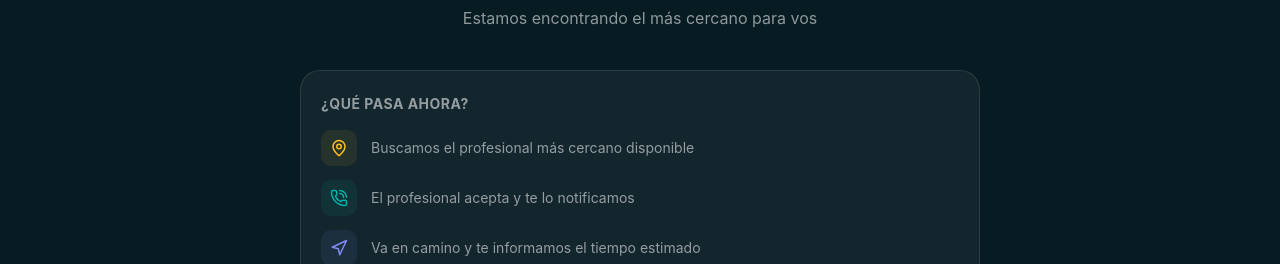
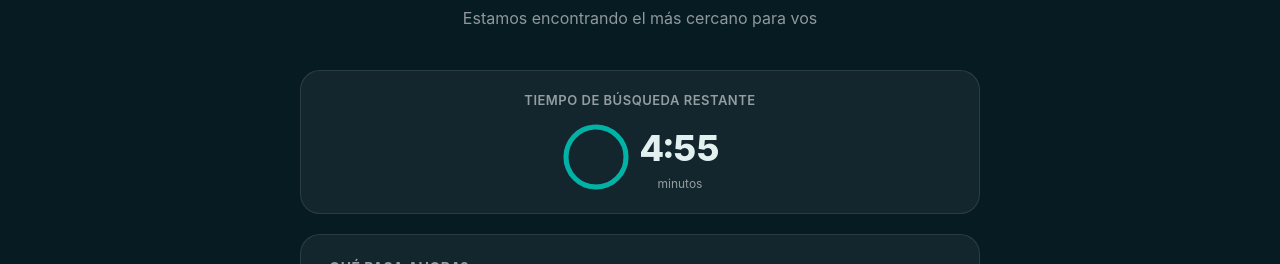
Before and after one commit to facu1391/DocYA, a Next.js app: page /pedir/buscando in a window 1280 px wide. Shown: the part 323-587 px from the top of the page. Built offline with nearby package versions, Linux system fonts and the light colour scheme; no server answers.

Commit message:
Pedir: enfermeria sin filtro, mini mapa en direccion, countdown 5 min en buscando

```diff
--- a/src/components/pedir/BuscandoScreen.tsx
+++ b/src/components/pedir/BuscandoScreen.tsx
@@ -49,8 +49,10 @@ export default function BuscandoScreen() {
   const [data, setData]               = useState<ConsultaData | null>(null);
   const [cancelando, setCancelando]   = useState(false);
   const [dots, setDots]               = useState(".");
-  const pollRef = useRef<ReturnType<typeof setInterval> | null>(null);
-  const dotsRef = useRef<ReturnType<typeof setInterval> | null>(null);
+  const [countdown, setCountdown]     = useState(300); // 5 minutos
+  const pollRef     = useRef<ReturnType<typeof setInterval> | null>(null);
+  const dotsRef     = useRef<ReturnType<typeof setInterval> | null>(null);
+  const countRef    = useRef<ReturnType<typeof setInterval> | null>(null);
 
   const dark   = true;
   const bg     = "#071b22";
@@ -83,9 +85,21 @@ export default function BuscandoScreen() {
     fetchEstado();
     pollRef.current = setInterval(fetchEstado, 3000);
     dotsRef.current = setInterval(() => setDots(d => d.length >= 3 ? "." : d + "."), 600);
+    // Countdown solo en pendiente
+    countRef.current = setInterval(() => {
+      setCountdown(c => {
+        if (c <= 1) {
+          if (countRef.current) clearInterval(countRef.current);
+          return 0;
+        }
+        return c - 1;
+      });
+    }, 1000);
+
     return () => {
       if (pollRef.current) clearInterval(pollRef.current);
       if (dotsRef.current) clearInterval(dotsRef.current);
+      if (countRef.current) clearInterval(countRef.current);
     };
   }, [fetchEstado]);
 
@@ -168,6 +182,49 @@ export default function BuscandoScreen() {
           </div>
         )}
 
+        {/* COUNTDOWN (solo en pendiente) */}
+        {esPendiente && (
+          <div style={{ background: surface, border: `1px solid ${border}`, borderRadius: 20, padding: "20px", marginBottom: 20, textAlign: "center" }}>
+            {countdown > 0 ? (
+              <>
+                <p style={{ fontSize: 13, color: muted, marginBottom: 10, fontWeight: 600, textTransform: "uppercase", letterSpacing: "0.5px" }}>
+                  Tiempo de búsqueda restante
+                </p>
+                <div style={{ display: "flex", alignItems: "center", justifyContent: "center", gap: 8 }}>
+                  {/* Barra de progreso circular */}
+                  <svg width="72" height="72" viewBox="0 0 72 72" style={{ transform: "rotate(-90deg)" }}>
+                    <circle cx="36" cy="36" r="30" fill="none" stroke="rgba(255,255,255,0.08)" strokeWidth="5" />
+                    <circle
+                      cx="36" cy="36" r="30" fill="none"
+                      stroke={tipoCfg.color}
+                      strokeWidth="5"
+                      strokeDasharray={`${2 * Math.PI * 30}`}
+                      strokeDashoffset={`${2 * Math.PI * 30 * (1 - countdown / 300)}`}
+                      strokeLinecap="round"
+                      style={{ transition: "stroke-dashoffset 1s linear" }}
+                    />
+                  </svg>
+                  <div>
+                    <p style={{ fontSize: 36, fontWeight: 800, fontVariantNumeric: "tabular-nums", margin: 0, color: text }}>
+                      {Math.floor(countdown / 60)}:{String(countdown % 60).padStart(2, "0")}
+                    </p>
+                    <p style={{ fontSize: 12, color: muted, margin: 0 }}>minutos</p>
+                  </div>
+                </div>
+              </>
+            ) : (
+              <div style={{ padding: "8px 0" }}>
+                <p style={{ fontWeight: 700, fontSize: 15, color: "#fbbf24", marginBottom: 6 }}>
+                  No encontramos profesionales disponibles
+                </p>
+                <p style={{ fontSize: 13, color: muted, lineHeight: 1.5 }}>
+                  No hay profesionales disponibles en este momento. Intentá de nuevo en unos minutos o elegí otra modalidad.
+                </p>
+              </div>
+            )}
+          </div>
+        )}
+
         {/* PASOS (solo en pendiente) */}
         {esPendiente && (
           <div style={{ background: surface, border: `1px solid ${border}`, borderRadius: 20, padding: "22px 20px", marginBottom: 20 }}>
--- a/src/components/pedir/PedirHome.tsx
+++ b/src/components/pedir/PedirHome.tsx
@@ -344,7 +344,7 @@ export default function PedirHome() {
                 {SERVICIOS.map((s) => (
                   <button
                     key={s.id}
-                    onClick={() => router.push(`/pedir/filtro?tipo=${s.id}`)}
+                    onClick={() => router.push(s.id === "enfermero" ? `/pedir/solicitar?tipo=enfermero` : `/pedir/filtro?tipo=${s.id}`)}
                     style={{ background: surface, border: `1px solid ${border}`, borderRadius: 24, padding: "28px 24px", textAlign: "left", cursor: "pointer", transition: "transform 0.15s, box-shadow 0.15s", display: "flex", flexDirection: "column", gap: 0 }}
                     onMouseEnter={e => { (e.currentTarget as HTMLElement).style.transform = "translateY(-3px)"; (e.currentTarget as HTMLElement).style.boxShadow = dark ? "0 16px 48px rgba(0,0,0,0.35)" : "0 8px 32px rgba(0,0,0,0.12)"; }}
                     onMouseLeave={e => { (e.currentTarget as HTMLElement).style.transform = ""; (e.currentTarget as HTMLElement).style.boxShadow = ""; }}
--- a/src/components/pedir/SolicitarScreen.tsx
+++ b/src/components/pedir/SolicitarScreen.tsx
@@ -244,10 +244,16 @@ export default function SolicitarScreen() {
                 <Navigation size={14} />
                 Usar mi ubicación actual
               </button>
-              {lat !== null && (
-                <p style={{ fontSize: 12, color: muted, marginTop: 6 }}>
-                  ✓ Coordenadas obtenidas
-                </p>
+
+              {/* Mini mapa */}
+              {lat !== null && lng !== null && (
+                <div style={{ marginTop: 14, borderRadius: 14, overflow: "hidden", border: `1px solid ${border}` }}>
+                  <img
+                    src={`https://maps.googleapis.com/maps/api/staticmap?center=${lat},${lng}&zoom=15&size=640x200&scale=2&markers=color:0x00b3a6|${lat},${lng}&style=element:geometry|color:0x0a2027&style=element:labels.text.fill|color:0x8ec3b9&style=element:labels.text.stroke|color:0x0a2027&style=feature:road|element:geometry|color:0x155e63&style=feature:road.highway|element:geometry|color:0x18a999&style=feature:water|color:0x0c2f3a&style=feature:poi|visibility:off&key=${PLACES_KEY}`}
+                    alt="Mapa de la dirección"
+                    style={{ width: "100%", height: 180, objectFit: "cover", display: "block" }}
+                  />
+                </div>
               )}
             </div>
 
```
